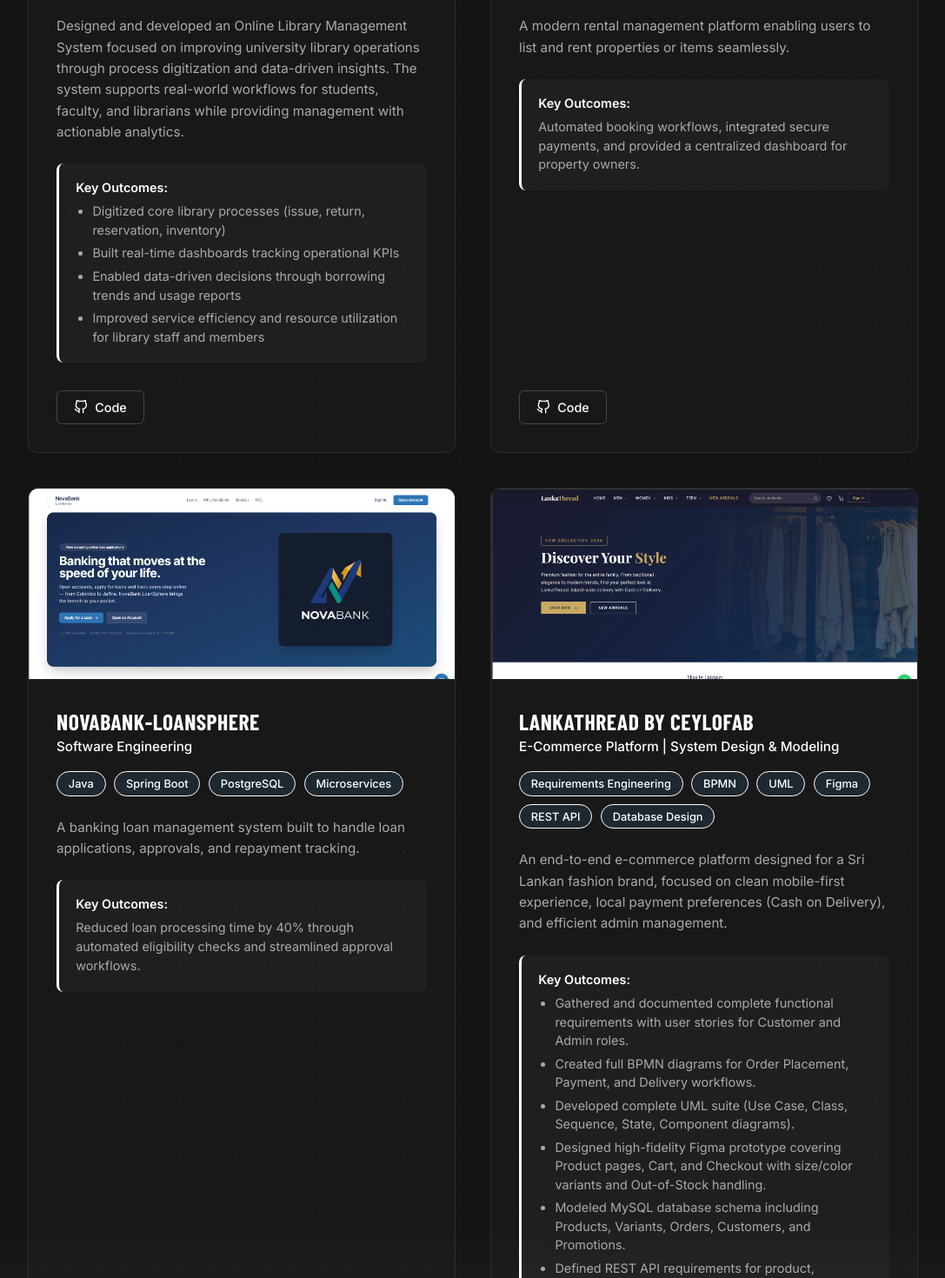
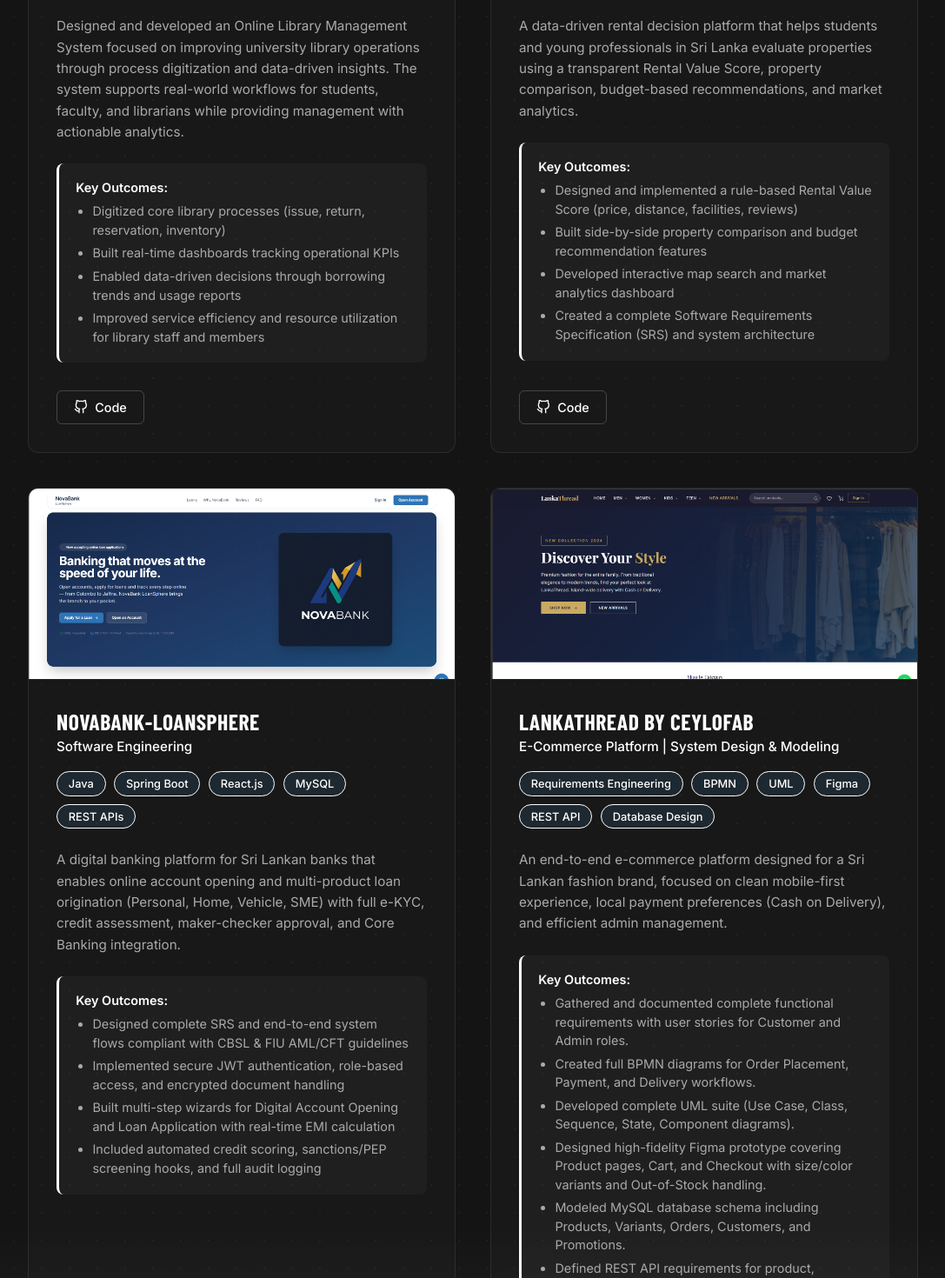
Before and after one commit to dulanjanarmd/Dulanjana-Rathnayaka, a React (Vite) app: page / in a window 1280 px wide. Shown: the part 4300-5770 px from the top of the page at 87% size, without its empty margins (96-1183 px from the left). Built offline with nearby package versions, Linux system fonts and the light colour scheme; a web font is replaced by a local one.

Commit message:
recreated project  section

```diff
--- a/src/Components/Portfolio.jsx
+++ b/src/Components/Portfolio.jsx
@@ -22,22 +22,32 @@
   },
   {
     id: 2,
-    title: "RentLens",
+    title: "RENTLENS",
     category: "Full Stack Development",
     image: rentlensImg,
-    tech: ["React", "Spring Boot", "MySQL", "TailwindCSS", "REST APIs"],
-    desc: "A modern rental management platform enabling users to list and rent properties or items seamlessly.",
-    outcomes: "Automated booking workflows, integrated secure payments, and provided a centralized dashboard for property owners.",
+    tech: ["React", "Spring Boot", "MySQL", "TailwindCSS", "REST APIs", "Leaflet.js"],
+    desc: "A data-driven rental decision platform that helps students and young professionals in Sri Lanka evaluate properties using a transparent Rental Value Score, property comparison, budget-based recommendations, and market analytics.",
+    outcomes: [
+      "Designed and implemented a rule-based Rental Value Score (price, distance, facilities, reviews)",
+      "Built side-by-side property comparison and budget recommendation features",
+      "Developed interactive map search and market analytics dashboard",
+      "Created a complete Software Requirements Specification (SRS) and system architecture"
+    ],
     codeUrl: "https://github.com/dulanjanarmd/RentLens",
   },
   {
     id: 3,
-    title: "NovaBank-LoanSphere",
+    title: "NOVABANK-LOANSPHERE",
     category: "Software Engineering",
     image: novaBankImg,
-    tech: ["Java", "Spring Boot", "PostgreSQL", "Microservices"],
-    desc: "A banking loan management system built to handle loan applications, approvals, and repayment tracking.",
-    outcomes: "Reduced loan processing time by 40% through automated eligibility checks and streamlined approval workflows.",
+    tech: ["Java", "Spring Boot", "React.js", "MySQL", "REST APIs"],
+    desc: "A digital banking platform for Sri Lankan banks that enables online account opening and multi-product loan origination (Personal, Home, Vehicle, SME) with full e-KYC, credit assessment, maker-checker approval, and Core Banking integration.",
+    outcomes: [
+      "Designed complete SRS and end-to-end system flows compliant with CBSL & FIU AML/CFT guidelines",
+      "Implemented secure JWT authentication, role-based access, and encrypted document handling",
+      "Built multi-step wizards for Digital Account Opening and Loan Application with real-time EMI calculation",
+      "Included automated credit scoring, sanctions/PEP screening hooks, and full audit logging"
+    ],
     codeUrl: "https://github.com/dulanjanarmd/NovaBank-LoanSphere",
   },
   {
```
